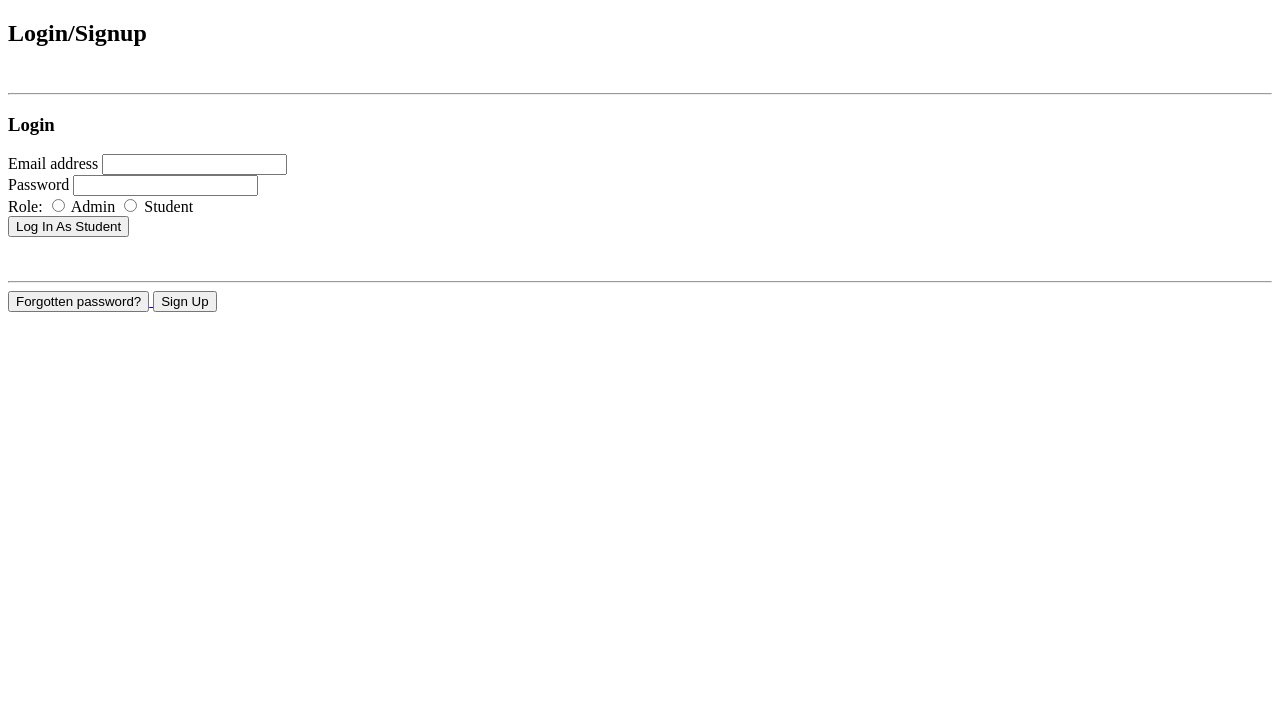
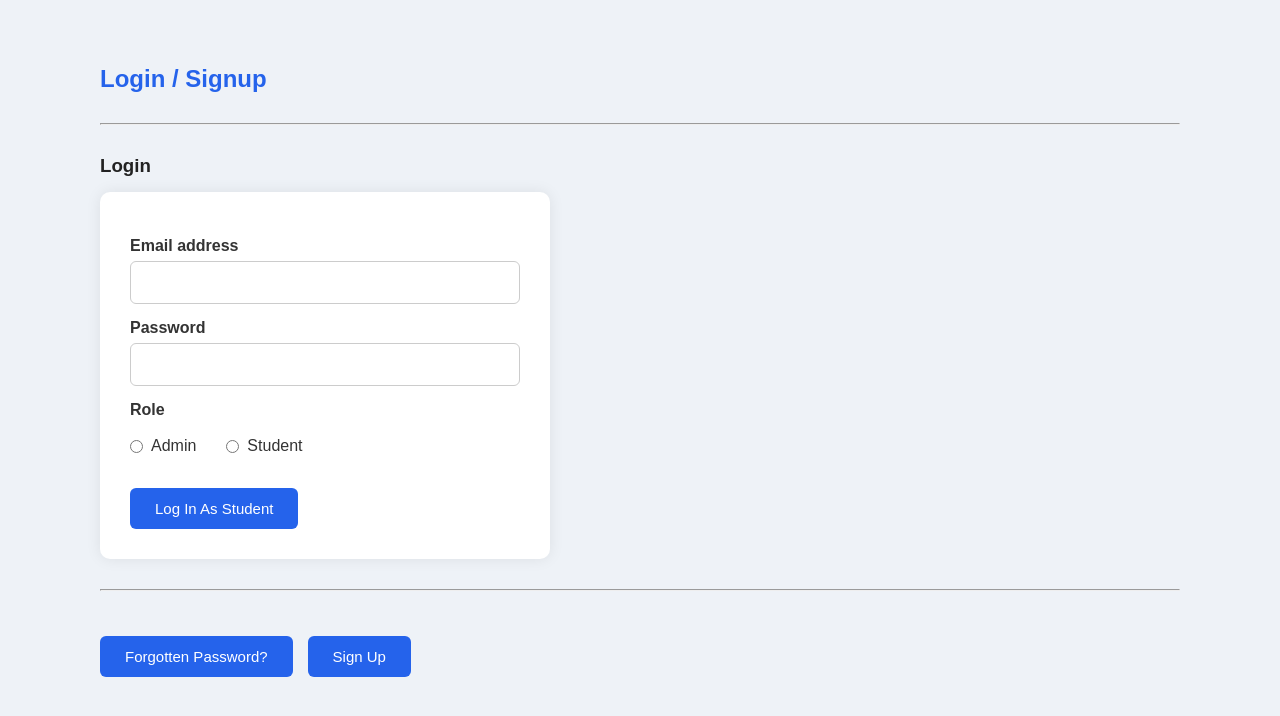
Before and after one commit to Ras0105/FastAPI-Project, a FastAPI app: page / in a window 1280 px wide. Shown: the top 716 px of the page. Run offline with FastAPI, Linux system fonts and the light colour scheme.

Commit message:
Add basic CSS styling and improve UI layout

```diff
--- a/main.py
+++ b/main.py
@@ -5,6 +5,7 @@ from database import students_collection,client
 from fastapi.templating import Jinja2Templates
 from fastapi.responses import RedirectResponse
 from typing import List,Optional
+from fastapi.staticfiles import StaticFiles
 
 #--------------------------------------------------------------
 #----------VARIABLES-------------------------------------------
@@ -12,8 +13,10 @@ from typing import List,Optional
 app=FastAPI()
 templates = Jinja2Templates(directory="templates")
 
-
-
+app.mount("/static", StaticFiles(directory="static"), name="static")
+# browser sends to GET /static/style.css but FastAPI doesn't know static so, to let it understand it, we mount the css file in main.py
+# This is like telling FastAPI:
+# Whenever someone asks for something starting with /static, don't look in my routes. Instead, go inside my static folder.
 
 
 #--------------------------------------------------------------
--- /dev/null
+++ b/static/style.css
@@ -0,0 +1,373 @@
+/* =====================================
+        UNIVERSITY MANAGEMENT SYSTEM
+                style.css
+====================================== */
+
+/* ---------- Reset ---------- */
+
+*{
+    margin:0;
+    padding:0;
+    box-sizing:border-box;
+    font-family:Arial, Helvetica, sans-serif;
+}
+
+/* ---------- Body ---------- */
+
+body{
+    background:#eef2f7;
+    color:#333;
+    padding:40px;
+}
+
+/* ---------- Container ---------- */
+
+.container{
+    width:90%;
+    max-width:1200px;
+    margin:auto;
+}
+
+/* ---------- Headings ---------- */
+
+h1{
+    text-align:center;
+    color:#2563eb;
+    margin-bottom:25px;
+}
+
+h2{
+    color:#2563eb;
+    margin:25px 0 15px;
+}
+
+h3{
+    margin-bottom:15px;
+    color:#222;
+}
+
+hr{
+    margin:30px 0;
+}
+
+/* ---------- Forms ---------- */
+
+form{
+    width:450px;
+    background:white;
+    padding:30px;
+    border-radius:10px;
+    box-shadow:0 0 15px rgba(0,0,0,.08);
+}
+
+/* ---------- Labels ---------- */
+
+label{
+    display:block;
+    margin-top:15px;
+    margin-bottom:6px;
+    font-weight:bold;
+}
+.radio-group{
+    display:flex;
+    gap:25px;
+    margin:15px 0;
+}
+
+.radio-label{
+    display:flex;
+    align-items:center;
+    gap:8px;
+    font-weight:normal;
+    margin:0;
+}
+
+.radio-label input{
+    width:auto;
+}
+
+/* ---------- Inputs ---------- */
+
+input[type=text],
+input[type=email],
+input[type=password],
+input[type=number]{
+
+    width:100%;
+    padding:12px;
+
+    border:1px solid #ccc;
+    border-radius:6px;
+
+    font-size:15px;
+
+    transition:.3s;
+}
+
+input:focus{
+
+    outline:none;
+    border-color:#2563eb;
+
+}
+
+/* ---------- Placeholder ---------- */
+
+::placeholder{
+
+    color:#999;
+
+}
+
+/* ---------- Radio ---------- */
+
+.radio-group{
+
+    display:flex;
+    gap:30px;
+
+    margin:18px 0;
+
+}
+
+.radio-group label{
+
+    display:flex;
+    align-items:center;
+    gap:8px;
+
+    font-weight:normal;
+
+}
+
+input[type=radio]{
+
+    width:auto;
+
+}
+
+/* ---------- Checkbox ---------- */
+
+.checkbox-list{
+
+    margin:15px 0;
+
+}
+
+.checkbox-list input{
+
+    width:auto;
+    margin-right:8px;
+
+}
+
+.checkbox-list label{
+
+    display:inline;
+    font-weight:normal;
+
+}
+
+/* ---------- Buttons ---------- */
+
+button{
+
+    padding:12px 25px;
+
+    border:none;
+    border-radius:6px;
+
+    background:#2563eb;
+
+    color:white;
+
+    cursor:pointer;
+
+    font-size:15px;
+
+    transition:.3s;
+
+    margin-top:15px;
+
+}
+
+button:hover{
+
+    background:#1d4ed8;
+
+}
+
+/* ---------- Links ---------- */
+
+a{
+
+    text-decoration:none;
+
+}
+
+.bottom-buttons{
+
+    display:flex;
+    gap:15px;
+    margin-top:25px;
+
+}
+
+/* ---------- Tables ---------- */
+
+table{
+
+    width:100%;
+
+    border-collapse:collapse;
+
+    margin-top:20px;
+
+    background:white;
+
+    box-shadow:0 0 15px rgba(0,0,0,.08);
+
+}
+
+th{
+
+    background:#2563eb;
+
+    color:white;
+
+    padding:12px;
+
+}
+
+td{
+
+    padding:12px;
+
+    text-align:center;
+
+}
+
+tr:nth-child(even){
+
+    background:#f7f9fc;
+
+}
+
+tr:hover{
+
+    background:#edf4ff;
+
+}
+
+/* ---------- Messages ---------- */
+
+.error{
+
+    color:red;
+    font-weight:bold;
+    margin:10px 0;
+
+}
+
+.success{
+
+    color:green;
+    font-weight:bold;
+    margin:10px 0;
+
+}
+
+/* ---------- Cards ---------- */
+
+.card{
+
+    background:white;
+
+    padding:30px;
+
+    border-radius:10px;
+
+    box-shadow:0 0 15px rgba(0,0,0,.08);
+
+    margin-top:25px;
+
+}
+
+/* ---------- Read Section ---------- */
+
+#read{
+
+    margin-top:30px;
+
+}
+
+/* ---------- Delete Section ---------- */
+
+#delete{
+
+    margin-top:40px;
+
+    background:white;
+
+    padding:25px;
+
+    border-radius:10px;
+
+    box-shadow:0 0 15px rgba(0,0,0,.08);
+
+}
+
+/* ---------- Show Student Button ---------- */
+
+#showBtn{
+
+    margin-bottom:20px;
+
+}
+
+/* ---------- Delete All Box ---------- */
+
+.delete-confirm{
+
+    width:260px;
+
+    margin-bottom:15px;
+
+}
+
+/* ---------- Responsive ---------- */
+
+@media(max-width:768px){
+
+    body{
+
+        padding:20px;
+
+    }
+
+    form{
+
+        width:100%;
+
+    }
+
+    .bottom-buttons{
+
+        flex-direction:column;
+
+    }
+
+    .radio-group{
+
+        flex-direction:column;
+        gap:10px;
+
+    }
+
+    table{
+
+        font-size:14px;
+
+    }
+
+}
--- a/templates/forget.html
+++ b/templates/forget.html
@@ -3,9 +3,11 @@
 <head>
     <meta charset="UTF-8">
     <meta name="viewport" content="width=device-width, initial-scale=1.0">
+    <link rel="stylesheet" href="/static/style.css">
     <title>Document</title>
 </head>
 <body>
+<div class="container">
     <form action="/update-password"method="post">
         <label>email</label>
         <input type="email"name="email"required>
@@ -15,5 +17,6 @@
 
         <button type="submit">change password</button>
     </form>
+</div>
 </body>
 </html>
--- a/templates/login.html
+++ b/templates/login.html
@@ -3,46 +3,55 @@
 <head>
     <meta charset="UTF-8">
     <meta name="viewport" content="width=device-width, initial-scale=1.0">
+    <link rel="stylesheet" href="/static/style.css">
     <title>Document</title>
 </head>
-<body>
-    <h2>Login/Signup</h2>
-<br /> <hr>
+<body><div class="container">
+    <h2>Login / Signup</h2>
+    <hr>
     <h3>Login</h3>
     {% if message %}
-    <p style="color:red;">{{ message }}</p>
+    <p class="error">{{ message }}</p>
     {% endif %}
     <form action="/student-login" method="post">
         <label>Email address</label>
         <input type="email"name="email"required>
 
-        <br />
-
         <label>Password</label>
         <input type="password"name="password"required>
 
-        <br />
-
-        <label>Role:</label>
-        <input type="radio" id="admin" name="role" value="Admin">
-        <label for="admin">Admin</label>
-        <input type="radio" id="student" name="role" value="Student" >
-        <label for="student">Student</label>
-
-        <br />
+        <label>Role</label>
+        <div class="radio-group">
+            <label class="radio-label">
+                <input type="radio" name="role" value="Admin" required>
+                Admin
+            </label>
+            <label class="radio-label">
+                <input type="radio" name="role" value="Student">
+                Student
+            </label>
+        </div>
 
         <button id="submitBtn"type="submit">Log In As Student</button>
 
     </form>
-    <br /><br /><hr>
-    <a href="/reset-password"method="get">
-        <button type="submit">Forgotten password?</button>
-    </a>
+    <hr>
+    <div class="bottom-buttons">
 
-    <a href="/signup-student"method="get">
-        <button type="submit">Sign Up</button>
-    </a>
+        <a href="/reset-password">
+            <button type="button">
+                Forgotten Password?
+            </button>
+        </a>
 
+        <a href="/signup-student">
+            <button type="button">
+                Sign Up
+            </button>
+        </a>
+
+    </div>
+</div>
 
 <script>
 if (window.location.search.includes("error=1")) {
--- a/templates/signup.html
+++ b/templates/signup.html
@@ -3,9 +3,11 @@
 <head>
     <meta charset="UTF-8">
     <meta name="viewport" content="width=device-width, initial-scale=1.0">
+    <link rel="stylesheet" href="/static/style.css">
     <title>Document</title>
 </head>
 <body>
+<div class="container">
     <h1>University Management System</h1>
     <h2>Add Student</h2>
     <form action="/create-student" method="post">
@@ -38,7 +40,7 @@
             Add Student
         </button>
     </form>
-
+</div>
 
 <script>
 const button = document.getElementById("submitBtn");
--- a/templates/student.html
+++ b/templates/student.html
@@ -3,10 +3,11 @@
 <head>
     <meta charset="UTF-8">
     <meta name="viewport" content="width=device-width, initial-scale=1.0">
+    <link rel="stylesheet" href="/static/style.css">
     <title>Document</title>
 </head>
-<body>
+<body><div class="container">
     <h1>this Is Student Page</h1>
     <h2>Welcome To Facebook!!</h2>
-</body>
+</div></body>
 </html>
```
Also changed, not shown: templates/admin.html (+3 -5 lines), templates/delete.html (+7 -4 lines), templates/read.html (+4 -4 lines).
